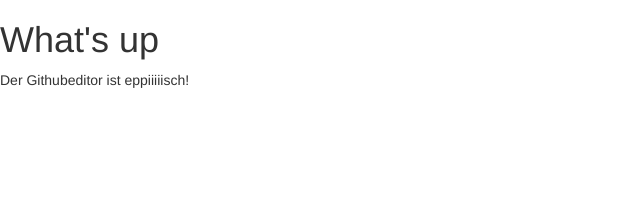
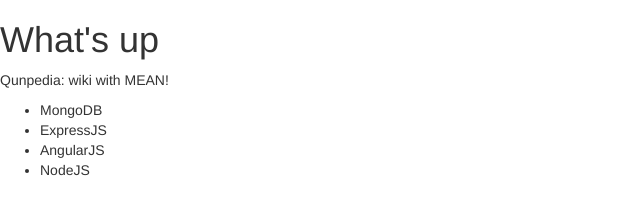
Before and after one commit to Khan-Noonien-Singh/Qunpedia, a website: page public/index.html in a window 1280 px wide. Shown: the whole page, without its empty margins (0-640 px from the left). Drawn offline with nearby package versions, Linux system fonts and the light colour scheme; some packages are replaced by stand-ins of ours.

Commit message:
Update index.html

```diff
--- a/public/index.html
+++ b/public/index.html
@@ -4,13 +4,18 @@
 
 	<link rel="stylesheet" href="//netdna.bootstrapcdn.com/bootstrap/3.1.1/css/bootstrap.min.css">
 	<link rel="stylesheet" href="//netdna.bootstrapcdn.com/bootstrap/3.1.1/css/bootstrap-theme.min.css">
-	<link rel = "stylesheet" type = "text/css" href = "moese.css">
 	<title>Qunpedia</title>
 </head>
 <body>
 
 	<h1>What's up</h1>
-        <p> Der Githubeditor ist eppiiiiisch!</p>
+        <p>Qunpedia: wiki with MEAN!</p>
+        <ul>
+        	<li>MongoDB</li>
+        	<li>ExpressJS</li>
+        	<li>AngularJS</li>
+        	<li>NodeJS</li>
+        </ul>
 
 <script type="text/javascript" src="https://cdnjs.cloudflare.com/ajax/libs/angular.js/1.2.16/angular.min.js"></script>
 <script type="text/javascript" src="https://cdnjs.cloudflare.com/ajax/libs/angular-ui-router/0.2.10/angular-ui-router.min.js"></script>
```
